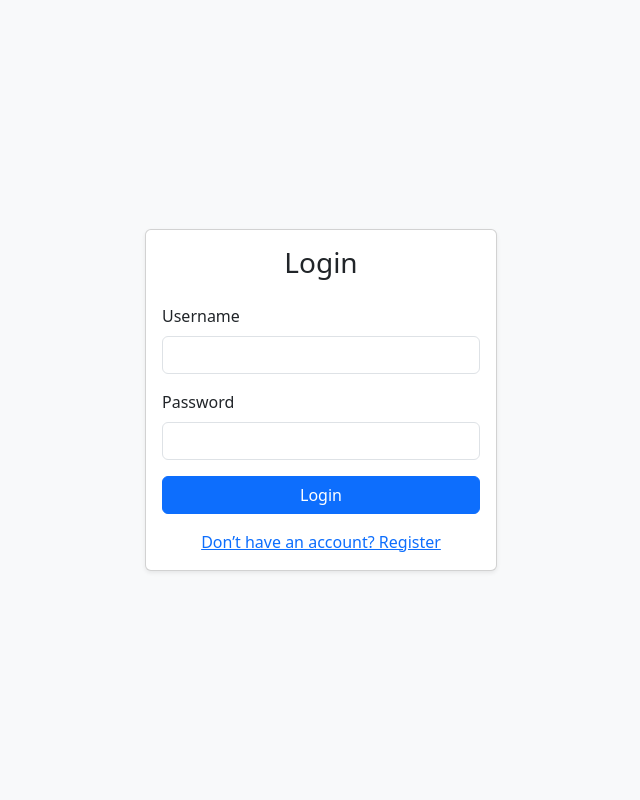
After one commit to merumarumama/GottaCatch-emAll, a Flask app: template templates/login.html in a window 1280 px wide. The commit adds this page. Shown: the whole page, without its empty margins (319-959 px from the left). Run offline with Flask 3, Linux system fonts and the light colour scheme; the template is opened without the code that fills it, so the values that code supplies are empty; some libraries are stand-ins or nearby versions.

```diff
--- a/main.py
+++ b/main.py
@@ -11,7 +11,7 @@ app.config['MYSQL_HOST'] = 'localhost'
 app.config['MYSQL_USER'] = 'root'
 app.config['MYSQL_PASSWORD'] = ''
 app.config['MYSQL_PORT'] = 3306
-app.config['MYSQL_DB'] = 'GottaTradeEmAll'
+app.config['MYSQL_DB'] = 'GottaCatchemAll'
 app.config['MYSQL_CURSORCLASS'] = 'DictCursor'
 
 mysql = MySQL(app)
--- /dev/null
+++ b/templates/login.html
@@ -0,0 +1,35 @@
+<!DOCTYPE html>
+<html lang="en">
+<head>
+    <meta charset="UTF-8">
+    <meta name="viewport" content="width=device-width, initial-scale=1.0">
+    <title>Login - GottaTradeEmAll</title>
+    <!-- Bootstrap CSS -->
+    <link href="https://cdn.jsdelivr.net/npm/bootstrap@5.3.2/dist/css/bootstrap.min.css" rel="stylesheet">
+</head>
+<body class="bg-light d-flex align-items-center justify-content-center vh-100">
+
+    <div class="card shadow-sm" style="width: 22rem;">
+        <div class="card-body">
+            <h3 class="card-title text-center mb-4">Login</h3>
+            <form action="{{ url_for('login') }}" method="POST">
+                <div class="mb-3">
+                    <label for="username" class="form-label">Username</label>
+                    <input type="text" class="form-control" id="username" name="username" required>
+                </div>
+                <div class="mb-3">
+                    <label for="password" class="form-label">Password</label>
+                    <input type="password" class="form-control" id="password" name="password" required>
+                </div>
+                <button type="submit" class="btn btn-primary w-100">Login</button>
+            </form>
+            <div class="text-center mt-3">
+                <a href="#">Don’t have an account? Register</a>
+            </div>
+        </div>
+    </div>
+
+    <!-- Bootstrap JS (optional) -->
+    <script src="https://cdn.jsdelivr.net/npm/bootstrap@5.3.2/dist/js/bootstrap.bundle.min.js"></script>
+</body>
+</html>
```
Also changed, not shown: templates/dashboard.html (+16 -1 lines), 1 other file.
